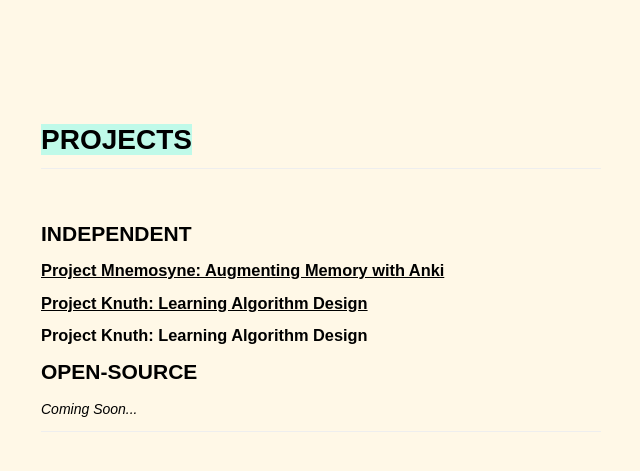
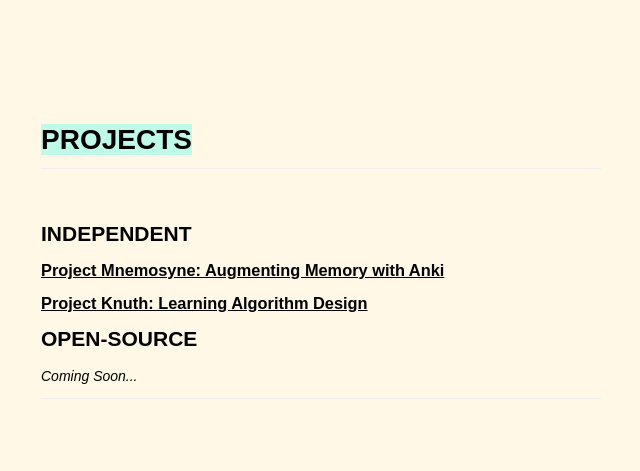
Before and after one commit to dCO2/rococo, a Jekyll site: the page built from projects/index.html, in a window 1280 px wide. Shown: the top 471 px of the page, without its empty margins (335-975 px from the left). Built offline with Jekyll 4.4.1, drawn with Linux system fonts in a browser that asks for light colours; some web fonts are replaced.

Commit message:
Update index.html

```diff
--- a/projects/index.html
+++ b/projects/index.html
@@ -16,7 +16,6 @@ permalink: projects/
             <h3><a href="{{ post.url }}">{{ post.title }}</a></h3>
         {% endif %}
     {% endfor %}
-    <h3>Project Knuth: Learning Algorithm Design</h3>
     <h2>OPEN-SOURCE</h2>
     <i>Coming Soon...</i>
 </div>
```
